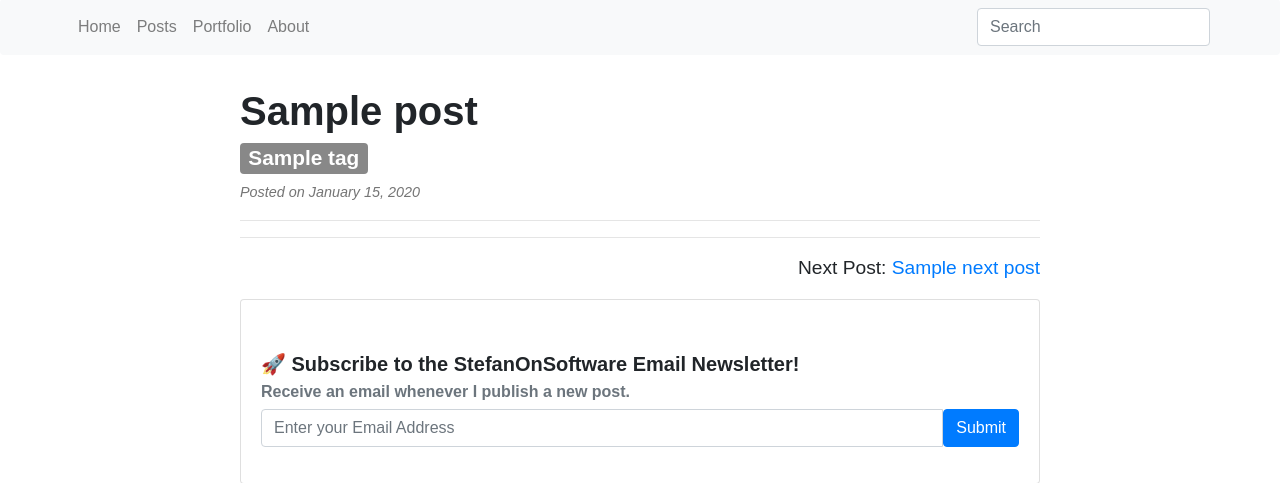
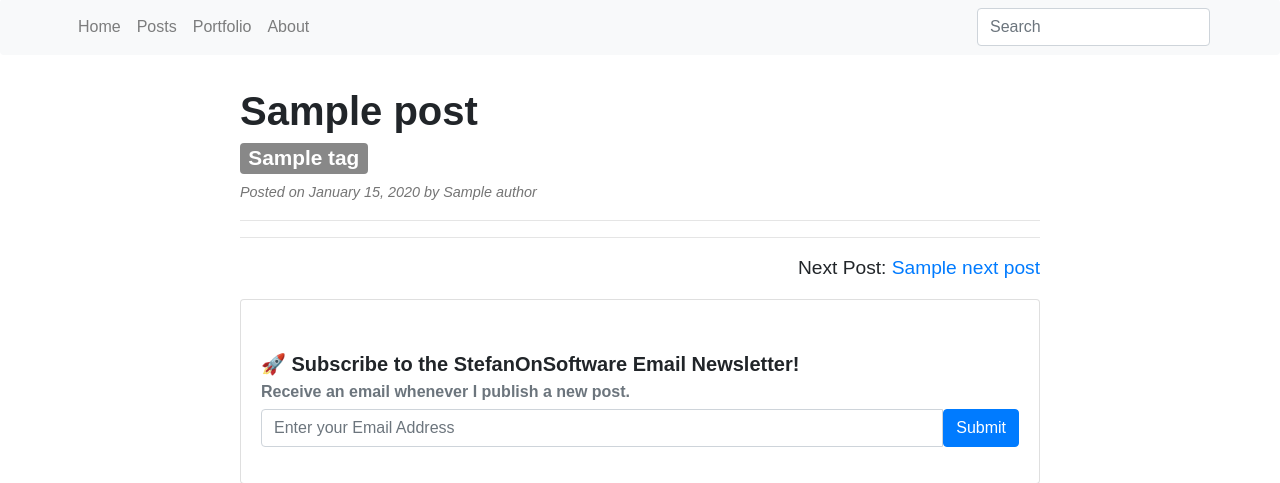
Before and after one commit to Stefan4472/Stefans-Blog, a Python web app: template stefan-on-software/stefan_on_software/templates/blog/post.html in a window 1280 px wide. Shown: the part 282-765 px from the top of the page. Run offline with Jinja, Linux system fonts and the light colour scheme; the template is opened without the code that fills it: most values are stand-ins (such as "Sample title", 1, 10 or a date in 2020); some libraries are stand-ins or nearby versions.

Commit message:
#63 add author name to posts

```diff
--- a/stefan-on-software/stefan_on_software/templates/blog/macros.html
+++ b/stefan-on-software/stefan_on_software/templates/blog/macros.html
@@ -20,7 +20,7 @@
           </span>
           {% endfor %}
         </div>
-        <p class="card-text mt-1 post-date">Posted on {{ post.publish_date.strftime('%B %d, %Y') }}</p>
+        <p class="card-text mt-1 post-date">Posted on {{ post.publish_date.strftime('%B %d, %Y') }} by {{ post.author.name }}</p>
         <p class="card-text">{{ post.byline }}...</p>
         <a href="{{ url_for('blog.post_view', slug=post.slug) }}" class="btn btn-primary float-right">Read More</a>
       </div>
--- a/stefan-on-software/stefan_on_software/templates/blog/post.html
+++ b/stefan-on-software/stefan_on_software/templates/blog/post.html
@@ -13,7 +13,7 @@
         </span>
     {% endfor %}
 </div>
-<p class="mt-2 post-date">Posted on {{ post.publish_date.strftime('%B %d, %Y') }}</p>
+<p class="mt-2 post-date">Posted on {{ post.publish_date.strftime('%B %d, %Y') }} by {{ post.author.name }}</p>
 <hr>
 <div id="post-content" class="post-content">
   {{ post.render_html()|safe }}
```
